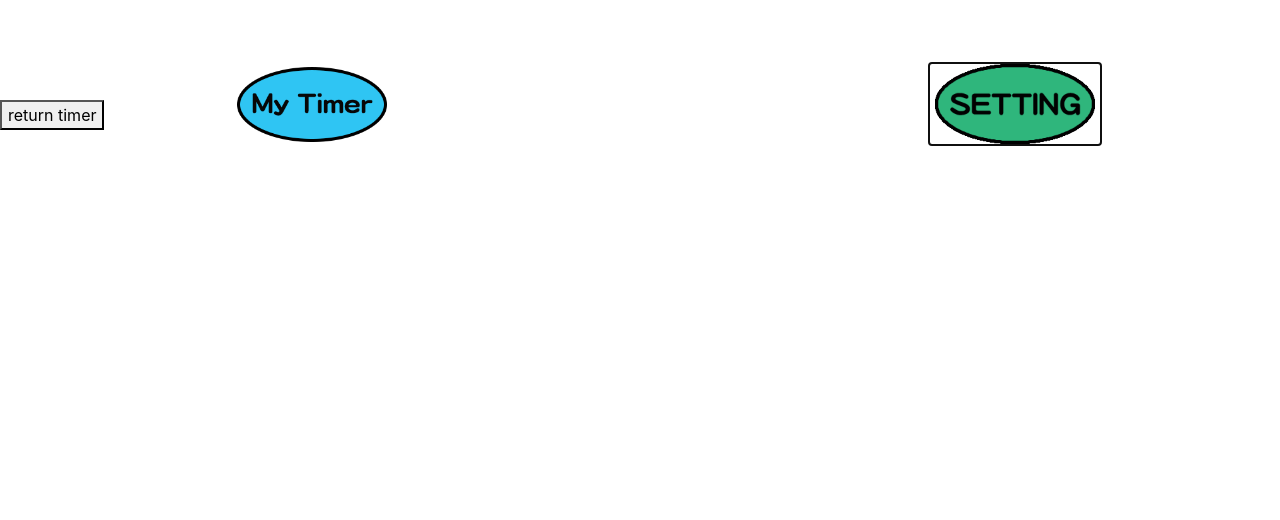
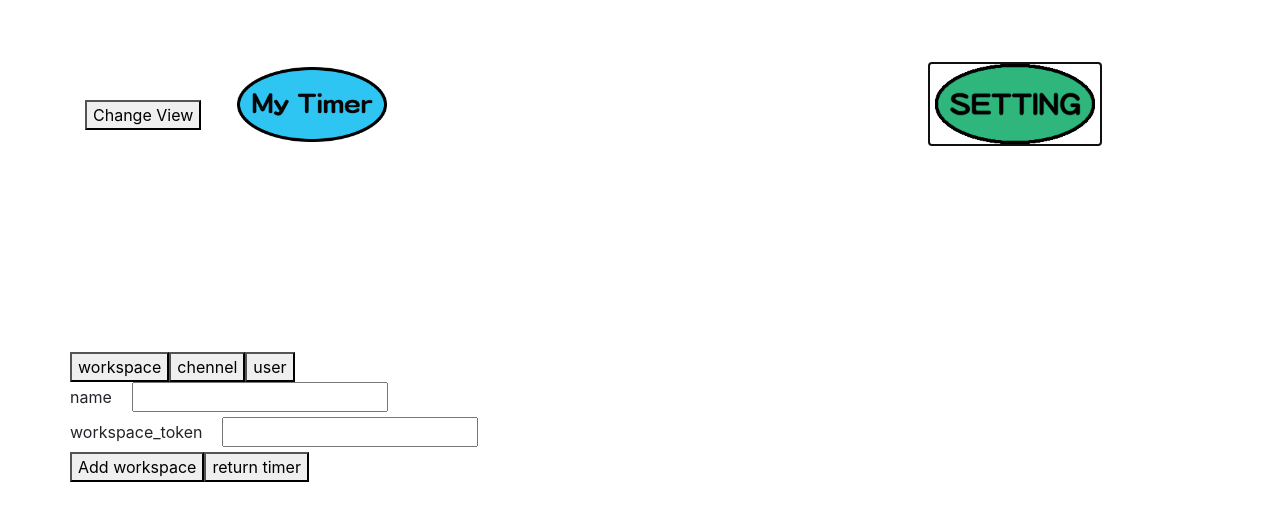
Before and after one commit to souken-b/time_app, a Vue app: page / in a window 1280 px wide. Both pictures are taken after a click on the button 1014 px from the left and 104 px from the top of the page. Shown: the top 520 px of the page. Built offline with nearby package versions, Linux system fonts and the light colour scheme.

Commit message:
settingに登録フォームを追加

```diff
--- a/package.json
+++ b/package.json
@@ -16,6 +16,7 @@
     "bootstrap": "^4.4.1",
     "bootstrap-vue": "^2.13.0",
     "core-js": "^3.6.4",
+    "firebase": "^7.14.2",
     "messaging-api-slack": "^0.8.2",
     "vue": "^2.6.11",
     "vue-markdown": "^2.2.4",
--- a/src/components/Setting.vue
+++ b/src/components/Setting.vue
@@ -1,20 +1,95 @@
 <template>
-  <div id="setting">
-    <button @click="closeSetting">return timer</button>
+  <div id="setting" class="container">
+    <button @click="changeView">Change View</button>
+    <div class="add_user row">
+      <div v-show="create">
+        <button @click="showWorkSpace">workspace</button><button @click="showChannel">chennel</button><button @click="showUser">user</button>
+        <div v-if="create_data==1" class="add_data">
+          <div v-for="( v, k ) in workspace_draft" :key="k">
+            <label class="input_label">{{ k }}</label><input v-model="workspace_draft[ k ]">
+          </div>
+          <button @click="addWorkSpace">Add workspace</button>
+          <button @click="closeSetting">return timer</button>
+        </div>
+        <div v-else-if="create_data==2" class="add_data">
+          <div v-for="( v, k ) in channel_draft" :key="k">
+            <label class="input_label">{{ k }}</label><input v-model="channel_draft[ k ]">
+          </div>
+          <button @click="addChannel">Add Channel</button>
+          <button @click="closeSetting">return timer</button>
+        </div>
+        <div v-else class="add_data">
+          <div v-for="( v, k ) in user_draft" :key="k">
+            <label class="input_label">{{ k }}</label><input v-model="user_draft[ k ]">
+          </div>
+          <button @click="addUser">Add User</button>
+          <button @click="closeSetting">return timer</button>
+        </div>
+      </div>
+      <div v-show="!create" class="set_user">
+        <button @click="closeSetting">return timer</button>
+      </div>
+    </div>
   </div>
 </template>
 <script>
+import firebase from 'firebase'
+import 'firebase/firestore'
+
 export default {
   name: 'setting',
   data () {
     return {
-      setting: true
+      setting: true,
+      user_col: firebase.firestore().collection('users'),
+      chennel_col: firebase.firestore().collection('channels'),
+      workspace_col: firebase.firestore().collection('workspaces'),
+      id: '',
+      user_draft: { name: '', slack_id: '', workspace_id: '' },
+      workspace_draft: { name: '', workspace_token: '' },
+      channel_draft: { name: '', workspace_id: '' },
+      docs: [],
+      create: true,
+      create_data: 1
     }
   },
   methods: {
     closeSetting () {
       this.$emit('setting', { closeSetting: false })
+    },
+    addUser () {
+      this.user_col.add(this.user_draft)
+    },
+    addWorkSpace () {
+      this.channel_col.add(this.channel_draft)
+    },
+    addChannel () {
+      this.workspace_col.add(this.wockspace)
+    },
+    showWorkSpace () {
+      this.create_data = 1
+    },
+    showChannel () {
+      this.create_data = 2
+    },
+    showUser () {
+      this.create_data = 3
+    },
+    changeView () {
+      if (this.create) {
+        this.create = false
+      } else {
+        this.create = true
+      }
     }
   }
 }
 </script>
+<style scoped>
+.add_user {
+  margin-top: 20%;
+}
+.input_label {
+  margin-right: 20px;
+}
+</style>
--- a/src/main.js
+++ b/src/main.js
@@ -1,8 +1,14 @@
 import Vue from 'vue'
 import App from './App.vue'
 import router from './router'
+import firebase from 'firebase'
 
 Vue.config.productionTip = false
+
+const config = {
+
+}
+firebase.initializeApp(config)
 
 new Vue({
   router,
```
Also changed, not shown: 1 other file (tests, documents, lock files or other folders).
